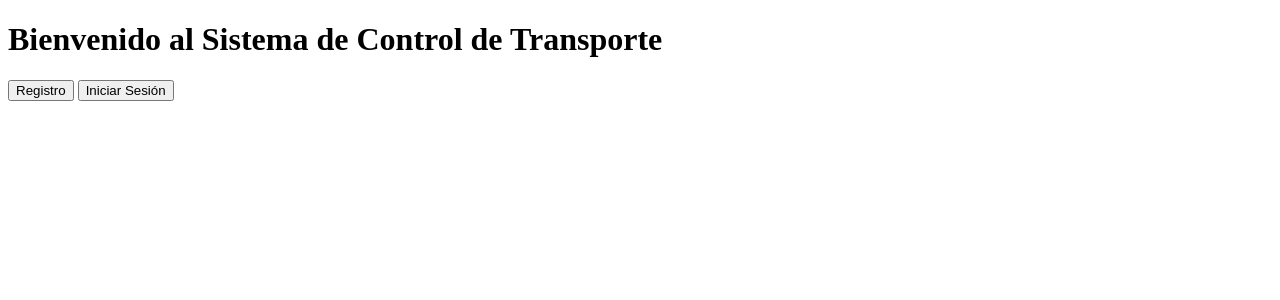
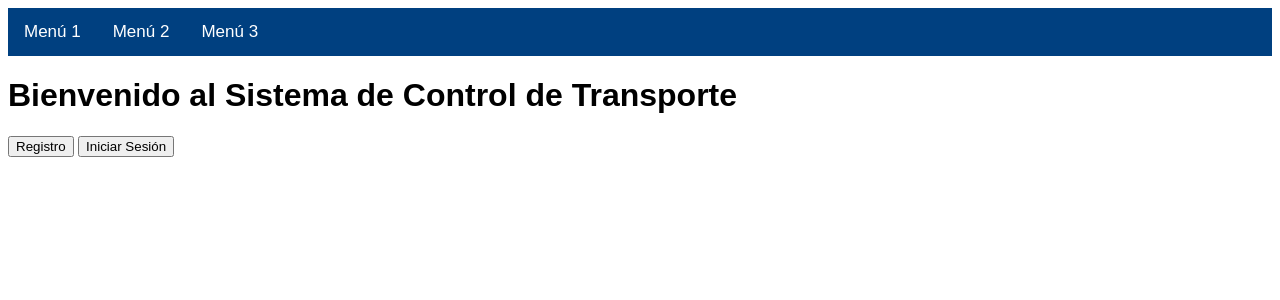
Before and after one commit to ramoncorquiz1997/sistemaControlTransporte, a Flask app: page / in a window 1280 px wide. Shown: the top 300 px of the page. Run offline with Flask 3, Linux system fonts and the light colour scheme; parts of the project's set-up code (start-up, migrations or seed data) failed here and were passed over.

Commit message:
Agrego topmenu en index

```diff
--- a/templates/index.html
+++ b/templates/index.html
@@ -4,8 +4,145 @@
     <meta charset="UTF-8">
     <meta name="viewport" content="width=device-width, initial-scale=1.0">
     <title>Bienvenido al Sistema de Control de Transporte</title>
+    <style>
+        body {
+            font-family: Arial, sans-serif;
+        }
+        .topmenu {
+            background-color: #004080;
+            overflow: hidden;
+        }
+        .topmenu a {
+            float: left;
+            color: white;
+            text-align: center;
+            padding: 14px 16px;
+            text-decoration: none;
+            font-size: 17px;
+        }
+        .topmenu a:hover, .dropdown:hover .dropbtn {
+            background-color: #003366;
+        }
+        .dropdown {
+            float: left;
+            overflow: hidden;
+        }
+        .dropdown .dropbtn {
+            font-size: 17px;
+            border: none;
+            outline: none;
+            color: white;
+            padding: 14px 16px;
+            background-color: inherit;
+            font-family: inherit;
+            margin: 0;
+        }
+        .dropdown-content {
+            display: none;
+            position: absolute;
+            background-color: white;
+            min-width: 200px;
+            box-shadow: 0px 8px 16px 0px rgba(0,0,0,0.2);
+            z-index: 1;
+        }
+        .dropdown-content .section {
+            padding: 8px;
+        }
+        .dropdown-content .section h3 {
+            margin: 0;
+            padding: 0;
+            font-size: 16px;
+            color: black;
+        }
+        .dropdown-content a {
+            float: none;
+            color: black;
+            padding: 8px 16px;
+            text-decoration: none;
+            display: block;
+            text-align: left;
+        }
+        .dropdown-content a:hover {
+            background-color: #ddd;
+        }
+        .dropdown:hover .dropdown-content {
+            display: block;
+        }
+    </style>
 </head>
 <body>
+    <div class="topmenu">
+        <div class="dropdown">
+            <button class="dropbtn">Menú 1</button>
+            <div class="dropdown-content">
+                <div class="section">
+                    <h3>Sección 1</h3>
+                    <a href="#">Opción 1</a>
+                    <a href="#">Opción 2</a>
+                    <a href="#">Opción 3</a>
+                </div>
+                <div class="section">
+                    <h3>Sección 2</h3>
+                    <a href="#">Opción 1</a>
+                    <a href="#">Opción 2</a>
+                    <a href="#">Opción 3</a>
+                </div>
+                <div class="section">
+                    <h3>Sección 3</h3>
+                    <a href="#">Opción 1</a>
+                    <a href="#">Opción 2</a>
+                    <a href="#">Opción 3</a>
+                </div>
+            </div>
+        </div>
+        <div class="dropdown">
+            <button class="dropbtn">Menú 2</button>
+            <div class="dropdown-content">
+                <div class="section">
+                    <h3>Sección 1</h3>
+                    <a href="#">Opción 1</a>
+                    <a href="#">Opción 2</a>
+                    <a href="#">Opción 3</a>
+                </div>
+                <div class="section">
+                    <h3>Sección 2</h3>
+                    <a href="#">Opción 1</a>
+                    <a href="#">Opción 2</a>
+                    <a href="#">Opción 3</a>
+                </div>
+                <div class="section">
+                    <h3>Sección 3</h3>
+                    <a href="#">Opción 1</a>
+                    <a href="#">Opción 2</a>
+                    <a href="#">Opción 3</a>
+                </div>
+            </div>
+        </div>
+        <div class="dropdown">
+            <button class="dropbtn">Menú 3</button>
+            <div class="dropdown-content">
+                <div class="section">
+                    <h3>Sección 1</h3>
+                    <a href="#">Opción 1</a>
+                    <a href="#">Opción 2</a>
+                    <a href="#">Opción 3</a>
+                </div>
+                <div class="section">
+                    <h3>Sección 2</h3>
+                    <a href="#">Opción 1</a>
+                    <a href="#">Opción 2</a>
+                    <a href="#">Opción 3</a>
+                </div>
+                <div class="section">
+                    <h3>Sección 3</h3>
+                    <a href="#">Opción 1</a>
+                    <a href="#">Opción 2</a>
+                    <a href="#">Opción 3</a>
+                </div>
+            </div>
+        </div>
+    </div>
+
     <h1>Bienvenido al Sistema de Control de Transporte</h1>
     <a href="{{ url_for('auth_routes.register') }}"><button>Registro</button></a>
     <a href="{{ url_for('auth_routes.login') }}"><button>Iniciar Sesión</button></a>
```
